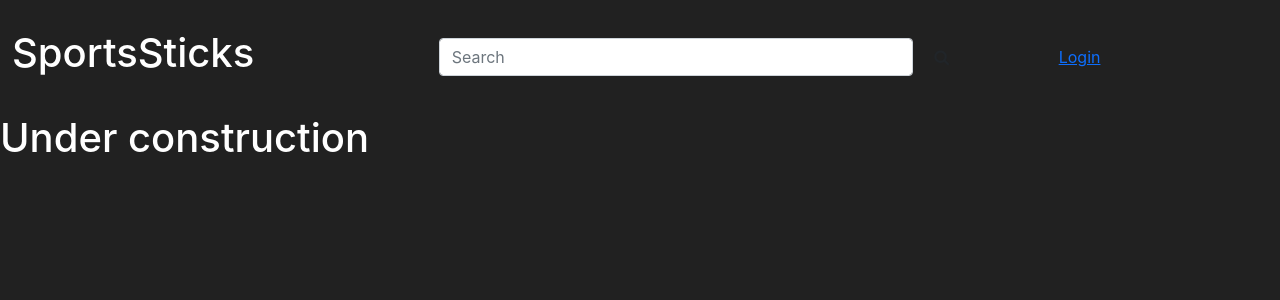
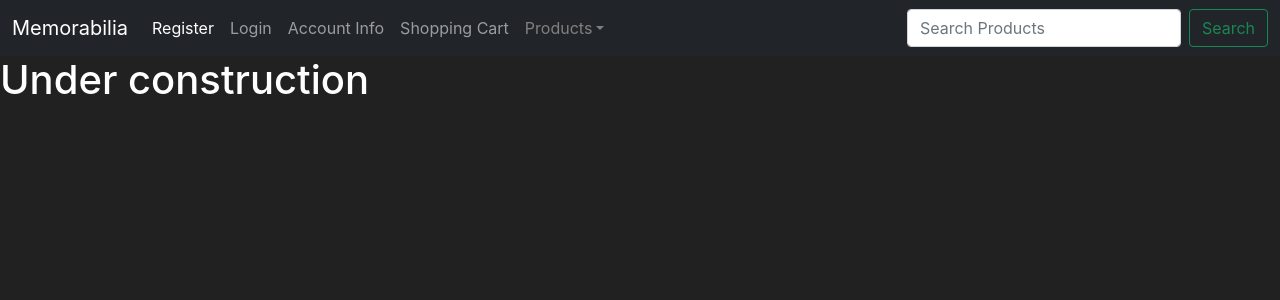
Before and after one commit to rnandon/ThemedeCommerceReact, a React (Create React App) app: page / in a window 1280 px wide. Shown: the top 300 px of the page. Built offline with nearby package versions, Linux system fonts and the light colour scheme.

Commit message:
Created Functional NavBar

```diff
--- a/src/components/Elements/Navbar/Navbar.jsx
+++ b/src/components/Elements/Navbar/Navbar.jsx
@@ -1,7 +1,6 @@
 import React, { useState } from 'react';
-import { Link } from 'react-router-dom';
-
-import AccountTab from '../AccountTab/AccountTab';
+import { NavLink } from "react-router-dom";
+import { Link } from "react-router-dom";
 
 const Navbar = ({ user }) => {
     // Store the search values before executing a search
@@ -9,23 +8,108 @@
     const handleChange = (event) => {
         setSearchTerm(event.target.value);
     }
-
     return (
-        <nav class="navbar navbar-dark">
-            <div class="container-fluid py-3">
-                <Link to="/" class="navbar-brand col-sm-3"><h1 id="header">SportsSticks</h1></Link>
-                <form class="d-flex col-sm-5">
-                    <input class="form-control me-2" id="searchbar" type="search" placeholder="Search" value={searchTerm} onChange={handleChange} aria-label="Search" />
+    <>
+    <nav className="navbar navbar-expand-lg navbar-dark bg-dark">
+        <div className="container-fluid">
+        <NavLink className="navbar-brand" to="/">
+            Memorabilia
+        </NavLink>
+        <button
+            className="navbar-toggler"
+            type="button"
+            data-bs-toggle="collapse"
+            data-bs-target="#navbarSupportedContent"
+            aria-controls="navbarSupportedContent"
+            aria-expanded="false"
+            aria-label="Toggle navigation"
+        >
+            <span className="navbar-toggler-icon"></span>
+        </button>
+        <div className="collapse navbar-collapse" id="navbarSupportedContent">
+            <ul className="navbar-nav me-auto mb-2 mb-lg-0">
+            <li className="nav-item">
+                <NavLink className="nav-link active" aria-current="page" to="/register">
+                Register
+                </NavLink>
+            </li>
+            <li className="nav-item">
+                <NavLink className="nav-link" to="/login">
+                    Login
+                </NavLink>
+            </li>
+            <li className="nav-item">
+                <NavLink className="nav-link" to="/account">
+                    Account Info
+                </NavLink>
+            </li>
+            <li className="nav-item">
+                <NavLink className="nav-link" to="/cart">
+                Shopping Cart
+                </NavLink>
+            </li>
+            <li className="nav-item dropdown">
+                <NavLink
+                    className="nav-link dropdown-toggle"
+                    to="/home/cart"
+                    id="navbarDropdown"
+                    role="button"
+                    data-bs-toggle="dropdown"
+                    aria-expanded="false"
+                    style={{ color: "gray" }}
+                >
+                Products
+                </NavLink>
+                <ul className="dropdown-menu" aria-labelledby="navbarDropdown">
+                <li>
+                    <NavLink
+                    className="dropdown-item"
+                    to="/"
+                    style={{ color: "black", backgroundColor: "grey" }}
+                    >
+                    Category
+                    </NavLink>
+                </li>
+                <li>
+                    <NavLink
+                        className="dropdown-item"
+                        to="/"
+                        style={{ color: "black", backgroundColor: "white" }}
+                    >
+                    Category
+                    </NavLink>
+                    </li>
+                <li>
+                    <NavLink
+                        className="dropdown-item"
+                        to="/"
+                        style={{ color: "black", backgroundColor: "grey" }}
+                    >
+                    Category
+                    </NavLink>
+                </li>
+                </ul>
+            </li>
+            </ul>
+            <form className="d-flex" method="get" action={"/"}>
+            <input
+                className="form-control me-2"
+                type="search"
+                placeholder="Search Products"
+                aria-label="Search"
+                value={searchTerm}
+                onChange={handleChange}
+            />
             <Link to={`/search/${searchTerm}`}>
-                        <button class="btn" id="searchButton" type="submit"><i class="fa fa-search"></i></button>
+            <button className="btn btn-outline-success" type="submit">
+                Search
+            </button>
             </Link>
             </form>
-                <div class="col-sm-2">
-                    <AccountTab user={user} />
         </div>
         </div>
     </nav>
-    )
+    </>
+);
 }
-
 export default Navbar;
```
Lines whose indentation alone changed are shown as unchanged.
